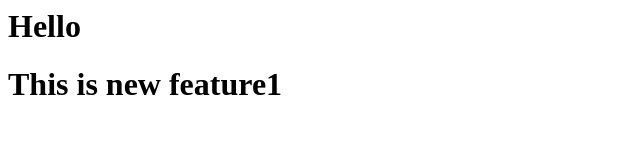
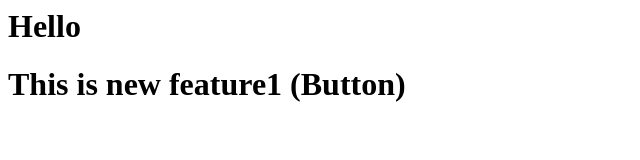
Before and after one commit to J7prakash/Prakash-demo, a plain HTML site: page index.html in a window 1280 px wide. Shown: the whole page, without its empty margins (0-640 px from the left). Drawn offline with Linux system fonts and the light colour scheme.

```diff
--- a/index.html
+++ b/index.html
@@ -1,2 +1,2 @@
 <h1>Hello</h1>
-<h1>This is new feature1</h1>
+<h1>This is new feature1 (Button)</h1>
```
